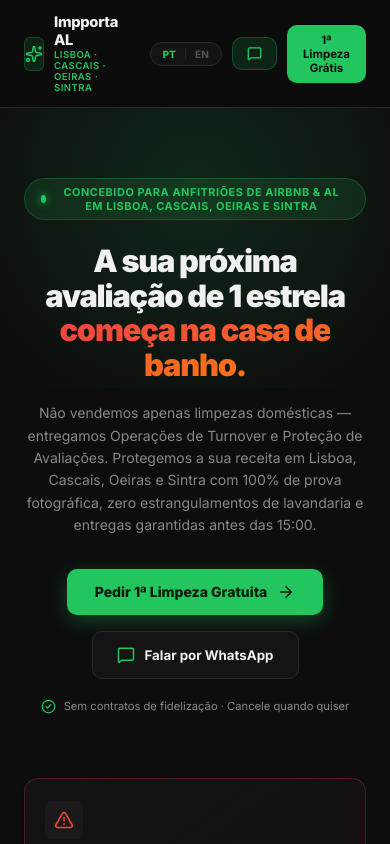
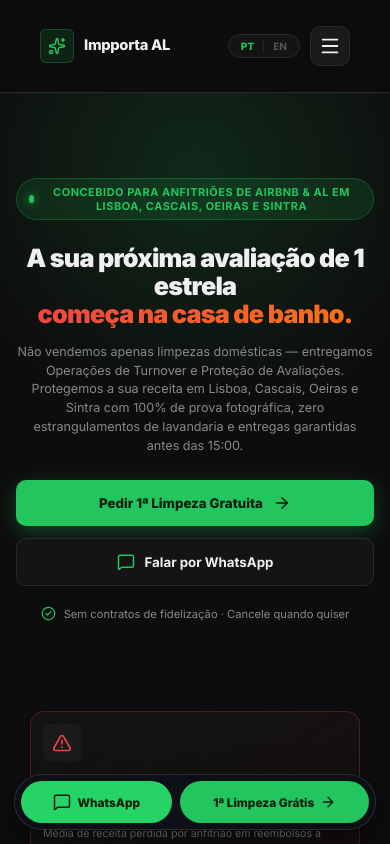
Before and after one commit to davidnungulomateus-commits/Impporta, a Next.js app: page / in a window 390 px wide. Built offline with nearby package versions, Linux system fonts and the light colour scheme; no server answers.

Commit message:
feat: optimize entire app for smartphone view with mobile drawer, touch targets, and sticky action bar

```diff
--- a/src/app/globals.css
+++ b/src/app/globals.css
@@ -2749,13 +2749,142 @@
   text-align: center;
 }
 
+/* ── Mobile Navigation & Drawer ─────────────────────────────────────────── */
+.mobile-hamburger-btn {
+  display: none;
+  background: var(--bg-elevated);
+  border: 1px solid var(--border);
+  color: var(--text-primary);
+  width: 40px;
+  height: 40px;
+  border-radius: var(--radius-md);
+  align-items: center;
+  justify-content: center;
+  cursor: pointer;
+  transition: all 0.15s;
+}
+
+.mobile-hamburger-btn:hover {
+  background: var(--bg-hover);
+  border-color: var(--accent);
+  color: var(--accent);
+}
+
+.mobile-drawer {
+  position: absolute;
+  top: 100%;
+  left: 0;
+  right: 0;
+  background: var(--bg-surface);
+  border-bottom: 1px solid var(--border);
+  box-shadow: 0 20px 40px rgba(0, 0, 0, 0.45);
+  padding: 20px 18px 24px 18px;
+  display: flex;
+  flex-direction: column;
+  gap: 18px;
+  z-index: 998;
+}
+
+.mobile-drawer-nav {
+  display: flex;
+  flex-direction: column;
+  gap: 8px;
+}
+
+.mobile-nav-link {
+  font-size: 0.95rem;
+  font-weight: 700;
+  color: var(--text-primary);
+  text-decoration: none;
+  padding: 12px 14px;
+  border-radius: var(--radius-md);
+  background: var(--bg-base);
+  border: 1px solid var(--border-subtle);
+  display: flex;
+  align-items: center;
+  transition: all 0.15s;
+}
+
+.mobile-nav-link:hover,
+.mobile-nav-link:active {
+  border-color: var(--accent);
+  color: var(--accent);
+  background: var(--accent-dim);
+}
+
+.mobile-drawer-actions {
+  display: flex;
+  flex-direction: column;
+  gap: 10px;
+  padding-top: 14px;
+  border-top: 1px solid var(--border-subtle);
+}
+
+/* ── Mobile Floating Bottom Bar ──────────────────────────────────────────── */
+.mobile-floating-bar {
+  display: none;
+  position: fixed;
+  bottom: 14px;
+  left: 14px;
+  right: 14px;
+  z-index: 990;
+  background: rgba(13, 17, 23, 0.92);
+  backdrop-filter: blur(16px);
+  -webkit-backdrop-filter: blur(16px);
+  border: 1px solid rgba(255, 255, 255, 0.12);
+  border-radius: var(--radius-pill);
+  padding: 6px;
+  box-shadow: 0 12px 32px rgba(0, 0, 0, 0.55);
+  gap: 8px;
+}
+
+[data-theme="light"] .mobile-floating-bar {
+  background: rgba(255, 255, 255, 0.94);
+  border: 1px solid rgba(0, 0, 0, 0.12);
+  box-shadow: 0 12px 32px rgba(0, 0, 0, 0.18);
+}
+
+.mobile-floating-wa-btn {
+  flex: 1;
+  display: flex;
+  align-items: center;
+  justify-content: center;
+  gap: 6px;
+  background: #25d366;
+  color: #071c0c;
+  font-weight: 800;
+  font-size: 0.85rem;
+  padding: 12px 14px;
+  border-radius: var(--radius-pill);
+  text-decoration: none;
+  transition: transform 0.15s;
+}
+
+.mobile-floating-trial-btn {
+  flex: 1.3;
+  display: flex;
+  align-items: center;
+  justify-content: center;
+  gap: 6px;
+  background: var(--accent);
+  color: #071c0c;
+  font-weight: 800;
+  font-size: 0.85rem;
+  padding: 12px 14px;
+  border-radius: var(--radius-pill);
+  border: none;
+  cursor: pointer;
+  transition: transform 0.15s;
+}
+
 /* ── Mobile & Responsive Breakpoints ─────────────────────────────────────── */
 @media (max-width: 1024px) {
   .hero-stats-banner {
     grid-template-columns: 1fr;
   }
 
-  .pain-grid {
+  .pain-grid,
+  .pain-grid-6 {
     grid-template-columns: repeat(2, 1fr);
   }
 
@@ -2782,45 +2911,246 @@
 }
 
 @media (max-width: 768px) {
+  html, body {
+    overflow-x: hidden;
+  }
+
+  .landing-root {
+    overflow-x: hidden;
+    width: 100%;
+  }
+
+  .landing-header {
+    padding: 12px 16px;
+  }
+
   .landing-nav {
     display: none;
   }
 
-  .pain-grid {
+  .hidden-mobile {
+    display: none !important;
+  }
+
+  .mobile-hamburger-btn {
+    display: flex;
+  }
+
+  .brand-sub {
+    display: none;
+  }
+
+  .brand-name {
+    font-size: 1.05rem;
+  }
+
+  .hero-section {
+    padding: 85px 16px 36px 16px;
+  }
+
+  .hero-pill {
+    white-space: normal;
+    text-align: center;
+    padding: 6px 12px;
+    font-size: 0.72rem;
+  }
+
+  .hero-headline {
+    font-size: clamp(1.85rem, 8vw, 2.5rem);
+    letter-spacing: -0.03em;
+    margin-bottom: 14px;
+  }
+
+  .hero-subheadline {
+    font-size: 0.9rem;
+    line-height: 1.5;
+    margin-bottom: 24px;
+  }
+
+  .hero-cta-group {
+    flex-direction: column;
+    width: 100%;
+    gap: 12px;
+  }
+
+  .hero-cta-group button,
+  .hero-cta-group a {
+    width: 100%;
+    justify-content: center;
+    padding: 14px;
+    font-size: 0.95rem;
+  }
+
+  .hero-stats-banner {
     grid-template-columns: 1fr;
+    padding: 14px;
+    gap: 12px;
+    margin-top: 28px;
+  }
+
+  .stat-card-hero {
+    padding: 12px;
+  }
+
+  .pain-grid,
+  .pain-grid-6 {
+    grid-template-columns: 1fr;
+    gap: 14px;
+  }
+
+  .pain-card {
+    padding: 20px 16px;
   }
 
   .inclusions-grid {
     grid-template-columns: 1fr;
+    gap: 14px;
+  }
+
+  .inclusion-card {
+    padding: 20px 16px;
   }
 
   .pricing-grid {
     grid-template-columns: 1fr;
-  }
-
-  .faq-grid {
-    grid-template-columns: 1fr;
+    gap: 18px;
+  }
+
+  .pricing-card {
+    padding: 28px 20px;
   }
 
   .slider-container {
     height: 320px;
-  }
-
-  .room-mockup {
-    padding: 20px;
+    border-radius: var(--radius-lg);
+  }
+
+  .slider-overlay {
+    padding: 16px;
+  }
+
+  .room-badge {
+    font-size: 0.75rem;
+    padding: 6px 12px;
   }
 
   .staged-details {
-    display: none;
-  }
-
-  .trial-callout-box {
-    flex-direction: column;
-    align-items: flex-start;
-    padding: 24px;
+    gap: 6px;
+  }
+
+  .detail-tag {
+    font-size: 0.68rem;
+    padding: 4px 8px;
+  }
+
+  .steps-grid {
+    grid-template-columns: 1fr;
+    gap: 16px;
+  }
+
+  .step-card {
+    padding: 22px 18px;
+  }
+
+  .trust-badges-row {
+    grid-template-columns: 1fr 1fr;
+    gap: 10px;
+  }
+
+  .trust-badge-item {
+    padding: 10px 12px;
+    font-size: 0.74rem;
+  }
+
+  .neighborhoods-box {
+    padding: 20px 16px;
+  }
+
+  .location-groups-grid {
+    grid-template-columns: 1fr;
+    gap: 12px;
+  }
+
+  .faq-accordion-trigger {
+    padding: 16px 18px;
+    gap: 12px;
+  }
+
+  .faq-question-title {
+    font-size: 0.92rem;
+  }
+
+  .faq-accordion-body {
+    padding: 0 18px 18px 18px;
+  }
+
+  .faq-answer-text {
+    font-size: 0.84rem;
+  }
+
+  .trial-form-section {
+    padding: 40px 16px;
+  }
+
+  .form-container-card {
+    padding: 24px 16px;
+    border-radius: var(--radius-lg);
+    gap: 28px;
+  }
+
+  .form-headline {
+    font-size: 1.6rem;
+  }
+
+  .booking-form {
+    padding: 20px 16px;
   }
 
   .form-row {
     grid-template-columns: 1fr;
-  }
-}
+    gap: 12px;
+  }
+
+  .form-group input,
+  .custom-select-btn {
+    font-size: 16px; /* Prevents iOS auto-zoom on input focus */
+    padding: 13px 14px;
+    min-height: 48px;
+  }
+
+  .btn-form-submit {
+    min-height: 50px;
+    font-size: 0.95rem;
+  }
+
+  .footer-links {
+    flex-direction: column;
+    gap: 28px;
+  }
+
+  .landing-footer {
+    padding: 40px 16px 95px 16px; /* Extra bottom padding for mobile floating bar */
+  }
+
+  .mobile-floating-bar {
+    display: flex;
+  }
+}
+
+@media (max-width: 480px) {
+  .trust-badges-row {
+    grid-template-columns: 1fr;
+  }
+
+  .hero-headline {
+    font-size: 1.8rem;
+  }
+
+  .slider-container {
+    height: 280px;
+  }
+
+  .staged-details {
+    display: none; /* Hide detailed chips on very small screens to keep photo visible */
+  }
+}
--- a/src/components/Landing/LandingPage.tsx
+++ b/src/components/Landing/LandingPage.tsx
@@ -25,7 +25,9 @@
   RefreshCw,
   Eye,
   DollarSign,
-  Plus
+  Plus,
+  Menu,
+  X
 } from 'lucide-react';
 
 type Language = 'pt' | 'en';
@@ -127,6 +129,7 @@
   const [sliderPosition, setSliderPosition] = useState(50);
   const [isDragging, setIsDragging] = useState(false);
   const [openFaqs, setOpenFaqs] = useState<number[]>([]);
+  const [mobileMenuOpen, setMobileMenuOpen] = useState(false);
 
   const toggleFaq = (index: number) => {
     setOpenFaqs((prev) =>
@@ -700,17 +703,96 @@
               href={whatsappUrl}
               target="_blank"
               rel="noopener noreferrer"
-              className="btn-whatsapp-sm"
+              className="btn-whatsapp-sm hidden-mobile"
               title="WhatsApp"
             >
               <MessageSquare size={15} />
-              <span className="hidden-mobile">WhatsApp</span>
+              <span>WhatsApp</span>
             </a>
-            <button onClick={scrollToForm} className="btn-trial-nav">
+            <button onClick={scrollToForm} className="btn-trial-nav hidden-mobile">
               {t.nav.freeCleanBtn}
             </button>
+
+            {/* Mobile Hamburger Toggle Button */}
+            <button
+              type="button"
+              className="mobile-hamburger-btn"
+              onClick={() => setMobileMenuOpen(!mobileMenuOpen)}
+              aria-label="Toggle navigation menu"
+              aria-expanded={mobileMenuOpen}
+            >
+              {mobileMenuOpen ? <X size={22} /> : <Menu size={22} />}
+            </button>
           </div>
         </div>
+
+        {/* Mobile Navigation Drawer */}
+        {mobileMenuOpen && (
+          <div className="mobile-drawer animate-fade-in">
+            <nav className="mobile-drawer-nav">
+              <a
+                href="#pain-points"
+                className="mobile-nav-link"
+                onClick={() => setMobileMenuOpen(false)}
+              >
+                {t.nav.whyUs}
+              </a>
+              <a
+                href="#what-is-included"
+                className="mobile-nav-link"
+                onClick={() => setMobileMenuOpen(false)}
+              >
+                {t.nav.inclusions}
+              </a>
+              <a
+                href="#pricing"
+                className="mobile-nav-link"
+                onClick={() => setMobileMenuOpen(false)}
+              >
+                {t.nav.pricing}
+              </a>
+              <a
+                href="#how-it-works"
+                className="mobile-nav-link"
+                onClick={() => setMobileMenuOpen(false)}
+              >
+                {t.nav.howItWorks}
+              </a>
+              <a
+                href="#faq"
+                className="mobile-nav-link"
+                onClick={() => setMobileMenuOpen(false)}
+              >
+                {t.nav.faq}
+              </a>
+            </nav>
+
+            <div className="mobile-drawer-actions">
+              <button
+                onClick={() => {
+                  setMobileMenuOpen(false);
+                  scrollToForm();
+                }}
+                className="btn-primary-hero"
+                style={{ width: '100%', justifyContent: 'center' }}
+              >
+                <span>{t.nav.freeCleanBtn}</span>
+                <ArrowRight size={16} />
+              </button>
+
+              <a
+                href={whatsappUrl}
+                target="_blank"
+                rel="noopener noreferrer"
+                className="btn-whatsapp-full"
+                onClick={() => setMobileMenuOpen(false)}
+              >
+                <MessageSquare size={18} />
+                <span>WhatsApp (+351 927 322 095)</span>
+              </a>
+            </div>
+          </div>
+        )}
       </header>
 
       {/* ── Hero Section ────────────────────────────────────────────────── */}
@@ -1475,6 +1557,27 @@
           <p>© 2026 Impporta AL. {t.footer.rights}</p>
         </div>
       </footer>
+
+      {/* ── Mobile Sticky Floating Bottom CTA Bar ─────────────────────── */}
+      <div className="mobile-floating-bar">
+        <a
+          href={whatsappUrl}
+          target="_blank"
+          rel="noopener noreferrer"
+          className="mobile-floating-wa-btn"
+          aria-label="WhatsApp"
+        >
+          <MessageSquare size={18} />
+          <span>WhatsApp</span>
+        </a>
+        <button
+          onClick={scrollToForm}
+          className="mobile-floating-trial-btn"
+        >
+          <span>{t.nav.freeCleanBtn}</span>
+          <ArrowRight size={16} />
+        </button>
+      </div>
     </div>
   );
 }
```
